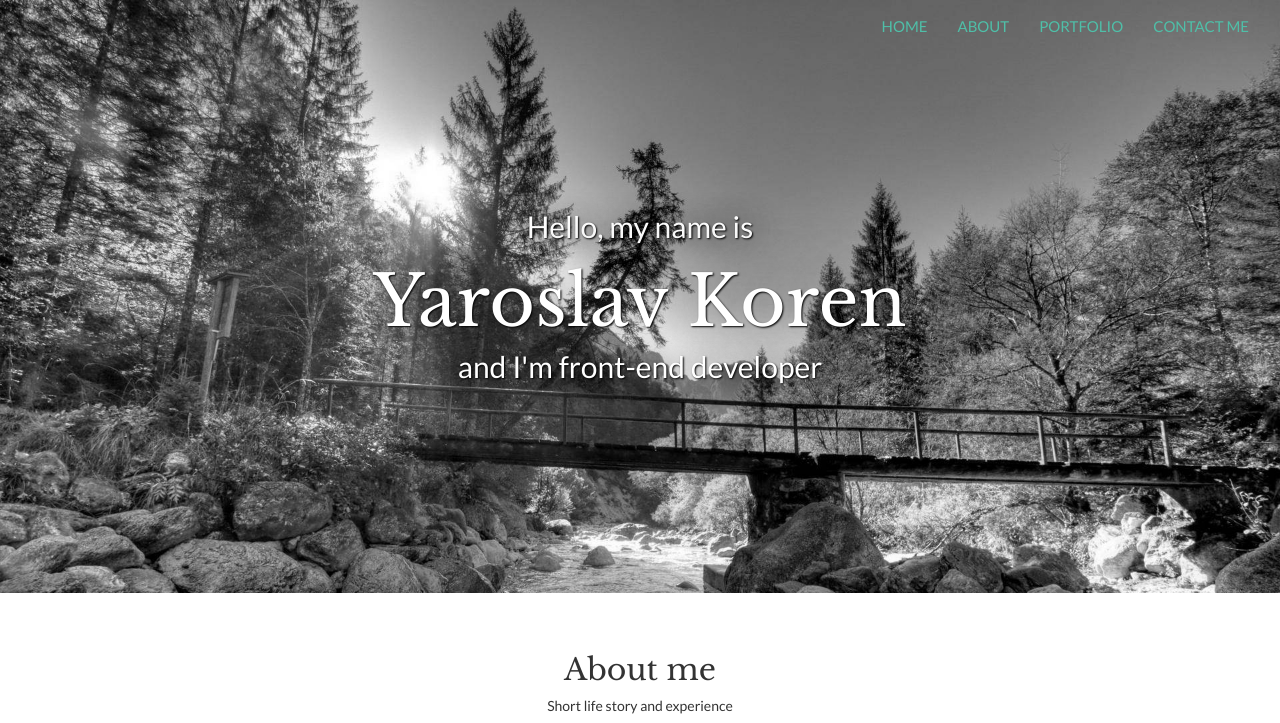
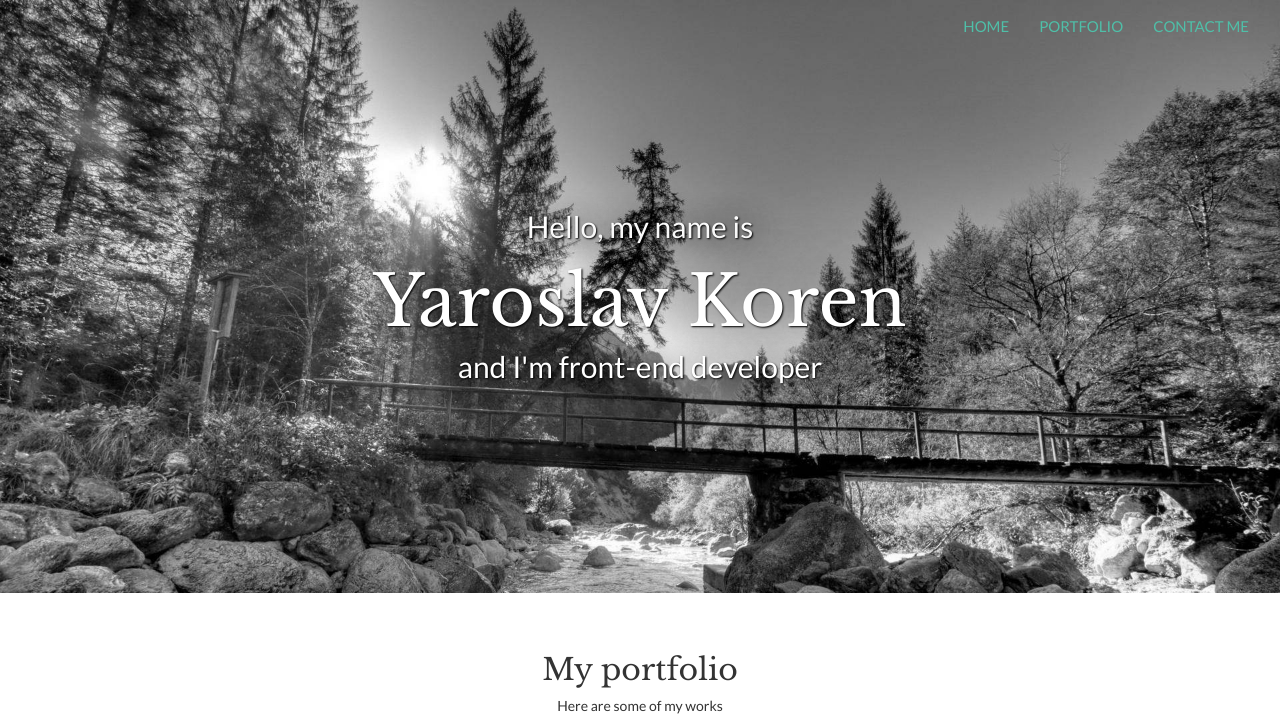
Before and after one commit to KorenYa/KorenYa, a plain HTML site: page index.html in a window 1280 px wide. Shown: the top 723 px of the page. Drawn offline with nearby package versions, Linux system fonts and the light colour scheme.

Commit message:
About block commented

```diff
--- a/index.html
+++ b/index.html
@@ -40,7 +40,7 @@
         <div class="collapse navbar-collapse" class="header_menu" id="header_menu">
           <ul class="nav navbar-nav navbar pull-right">
             <li><a href="#home" class="smoothScroll">Home</a></li>
-            <li><a href="#about" class="smoothScroll">About</a></li>
+            <!--<li><a href="#about" class="smoothScroll">About</a></li>-->
             <li><a href="#portfolio" class="smoothScroll">Portfolio</a></li>
             <li><a href="#footer" class="smoothScroll">Contact me</a></li>
           </ul>
@@ -60,6 +60,7 @@
   <!--/Header-->
 
   <!--About-->
+  <!--
   <a name="about"></a>
   <div class="about">
     <div class="container">
@@ -102,6 +103,7 @@
       </div>
     </div>
   </div>
+  -->
   <!--/About-->
 
   <!--Portfolio-->
```
